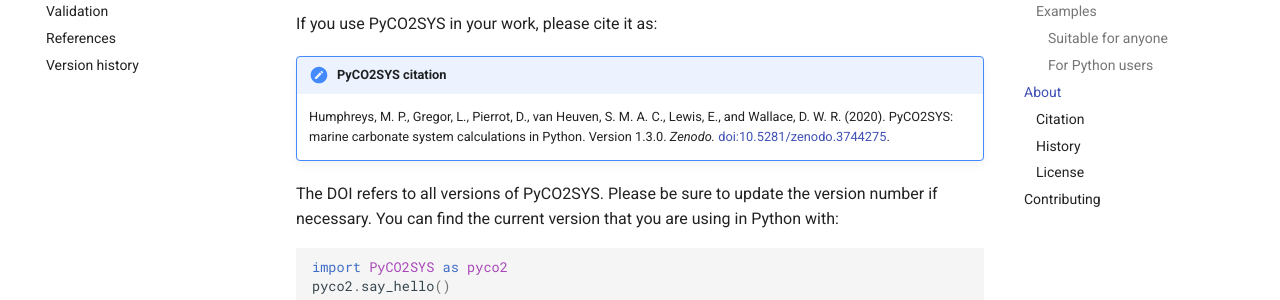
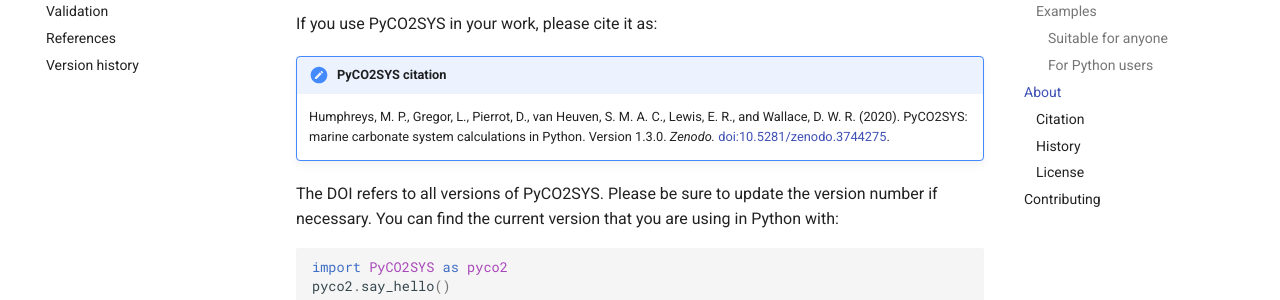
Before and after one commit to mvdh7/PyCO2SYS, an MkDocs documentation site: the page built from docs/index.md, in a window 1280 px wide and 900 px high, scrolled down 1486 px. Shown: the part 151-451 px from the top of the window. Built offline with MkDocs 1.6.1 and Material for MkDocs 9.7.7, drawn with Linux system fonts in a browser that asks for light colours; comment, search, counter and statistics services are not loaded.

```diff
--- a/docs/index.md
+++ b/docs/index.md
@@ -53,7 +53,7 @@ PyCO2SYS is maintained primarily by [Dr Matthew Humphreys](https://mvdh.xyz/) of
 If you use PyCO2SYS in your work, please cite it as:
 
 !!! note "PyCO2SYS citation"
-    Humphreys, M. P., Gregor, L., Pierrot, D., van Heuven, S. M. A. C., Lewis, E., and Wallace, D. W. R. (2020).  PyCO2SYS: marine carbonate system calculations in Python.  Version 1.3.0.  *Zenodo.*  [doi:10.5281/zenodo.3744275](http://doi.org/10.5281/zenodo.3744275).
+    Humphreys, M. P., Gregor, L., Pierrot, D., van Heuven, S. M. A. C., Lewis, E. R., and Wallace, D. W. R. (2020).  PyCO2SYS: marine carbonate system calculations in Python.  Version 1.3.0.  *Zenodo.*  [doi:10.5281/zenodo.3744275](http://doi.org/10.5281/zenodo.3744275).
 
 The DOI refers to all versions of PyCO2SYS.  Please be sure to update the version number if necessary.  You can find the current version that you are using in Python with:
 
```
Also changed, not shown: README.md (+3 -3 lines), docs/refs.md (+1 -1 lines).
